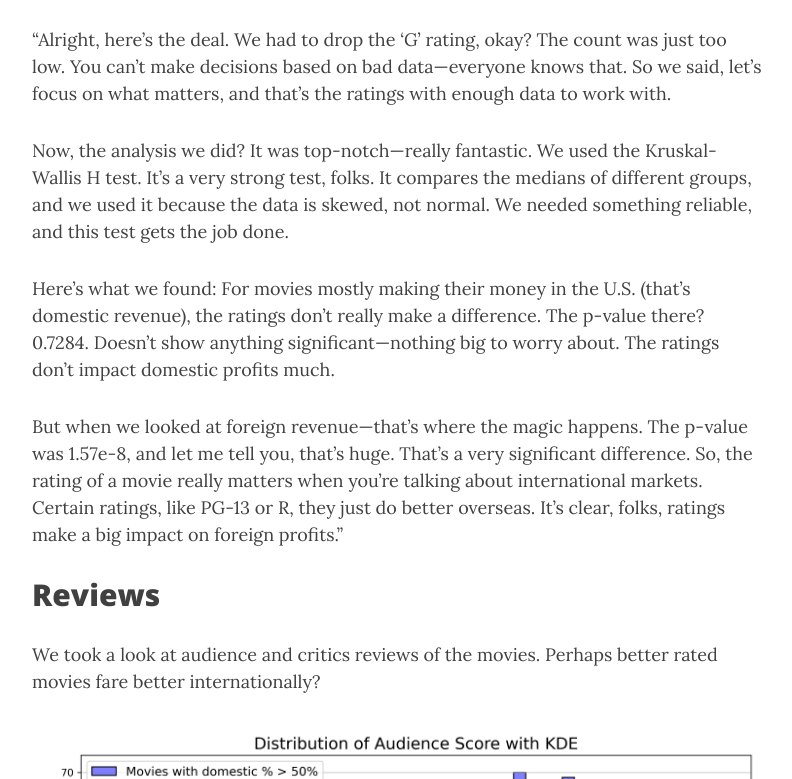
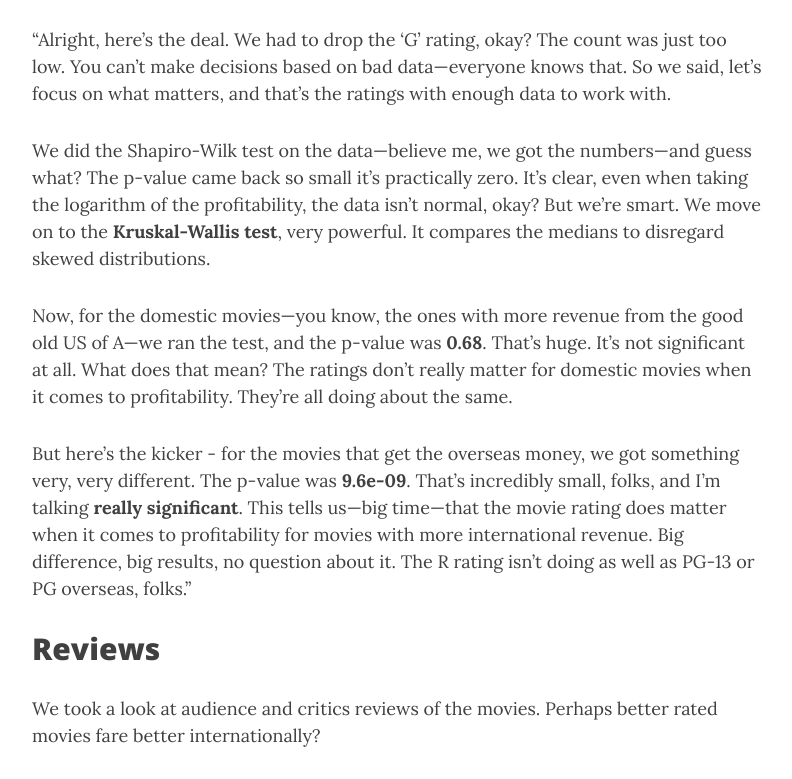
Before and after one commit to epfl-ada/ada-2024-project-thelordsofdata, a Jekyll site: the page built from index.md, in a window 1280 px wide and 900 px high, scrolled down 4787 px, cut to the strip 121-900 px from the top of the window. Shown: the whole strip, without its empty margins (243-1035 px from the left). Built offline with Jekyll 4.4.1, drawn with Linux system fonts in a browser that asks for light colours; nearby versions of some CDN libraries; comment, search, counter and statistics services are not loaded.

Commit message:
ratings commentary

```diff
--- a/index.md
+++ b/index.md
@@ -93,11 +93,11 @@ From the runtime box plots we can observe that there is not much difference in t
 
 “Alright, here’s the deal. We had to drop the ‘G’ rating, okay? The count was just too low. You can’t make decisions based on bad data—everyone knows that. So we said, let’s focus on what matters, and that’s the ratings with enough data to work with.
 
-Now, the analysis we did? It was top-notch—really fantastic. We used the Kruskal-Wallis H test. It’s a very strong test, folks. It compares the medians of different groups, and we used it because the data is skewed, not normal. We needed something reliable, and this test gets the job done.
+We did the Shapiro-Wilk test on the data—believe me, we got the numbers—and guess what? The p-value came back so small it’s practically zero. It’s clear, even when taking the logarithm of the profitability, the data isn’t normal, okay? But we’re smart. We move on to the **Kruskal-Wallis test**, very powerful. It compares the medians to disregard skewed distributions.
 
-Here’s what we found: For movies mostly making their money in the U.S. (that’s domestic revenue), the ratings don’t really make a difference. The p-value there? 0.7284. Doesn’t show anything significant—nothing big to worry about. The ratings don’t impact domestic profits much.
+Now, for the domestic movies—you know, the ones with more revenue from the good old US of A—we ran the test, and the p-value was **0.68**. That’s huge. It’s not significant at all. What does that mean? The ratings don’t really matter for domestic movies when it comes to profitability. They’re all doing about the same.
 
-But when we looked at foreign revenue—that’s where the magic happens. The p-value was 1.57e-8, and let me tell you, that’s huge. That’s a very significant difference. So, the rating of a movie really matters when you’re talking about international markets. Certain ratings, like PG-13 or R, they just do better overseas. It’s clear, folks, ratings make a big impact on foreign profits.”
+But here's the kicker - for the movies that get the overseas money, we got something very, very different. The p-value was **9.6e-09**. That’s incredibly small, folks, and I’m talking **really significant**. This tells us—big time—that the movie rating does matter when it comes to profitability for movies with more international revenue. Big difference, big results, no question about it. The R rating isn't doing as well as PG-13 or PG overseas, folks."
 
 ## Reviews
 
```
